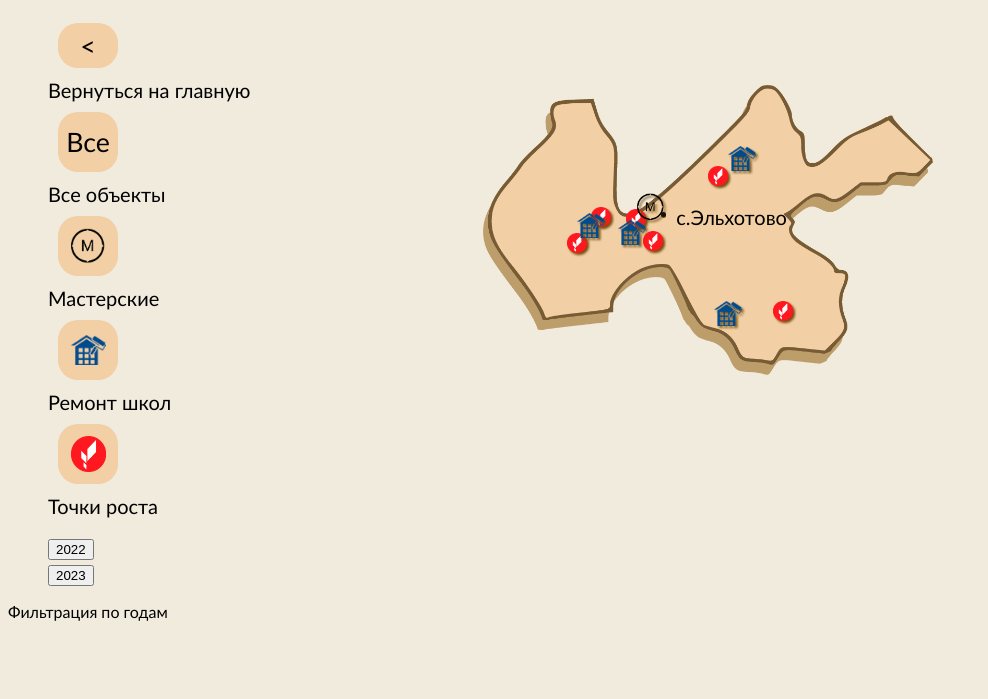
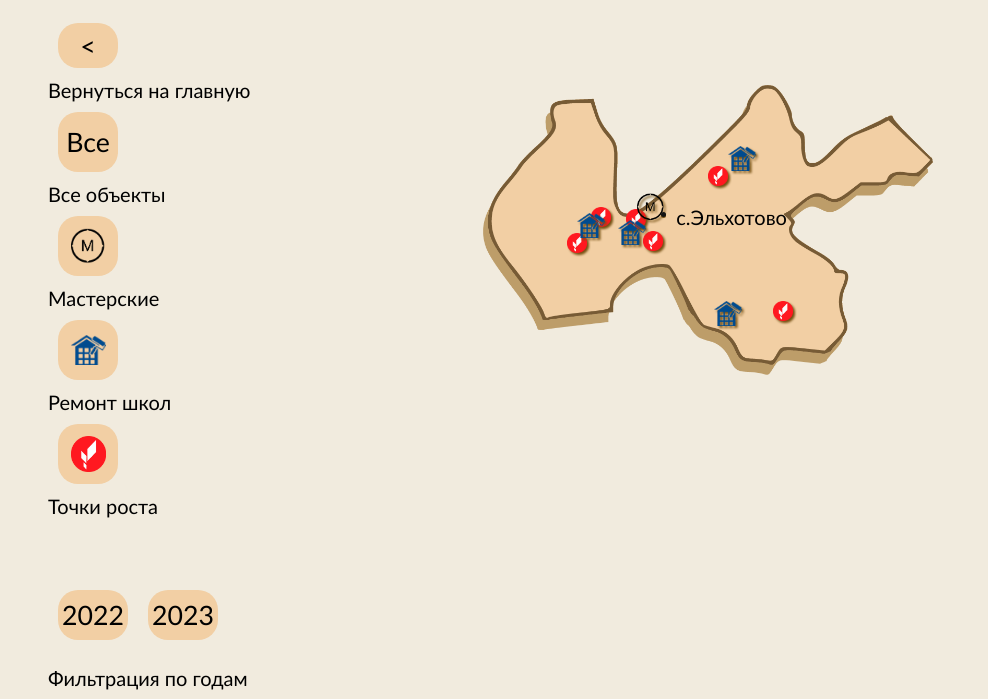
Before and after one commit to RF420/MAP, a plain HTML site: page pages/kirovskiy.html in a window 1280 px wide. Shown: the part 101-800 px from the top of the page, without its empty margins (0-988 px from the left). Drawn offline with Linux system fonts and the light colour scheme.

Commit message:
Update kirovskiy.css

```diff
--- a/pages/css/kirovskiy.css
+++ b/pages/css/kirovskiy.css
@@ -153,9 +153,46 @@ li img {
   height: 40px;
   width: 100px;
   border-radius: 15px;
-  background-color: #f3c372;
+  background-color: #f2cfa4;
   opacity: 0%;
 }
+
+.yf {
+  display: flex;
+  flex-direction: row;
+}
+.yt {
+  display: flex;
+  flex-direction: column;
+  position: absolute;
+  margin-top: 30px;
+}
+
+.yt span {
+  font-size: 15pt;
+  position: relative;
+  left: 40px;
+  font-family: "Trebuchet MS", "Lucida Sans Unicode", "Lucida Grande",
+    "Lucida Sans", Arial, sans-serif;
+}
+
+.yearfilter {
+  display: flex;
+  flex-direction: row;
+  align-items: center;
+  justify-content: center;
+  width: 70px;
+  height: 50px;
+  background-color: #f2cfa4;
+  border-style: hidden;
+  margin: 10px;
+  cursor: pointer;
+  border-radius: 20px;
+  font-size: 20pt;
+  font-family: "Trebuchet MS", "Lucida Sans Unicode", "Lucida Grande",
+    "Lucida Sans", Arial, sans-serif;
+}
+
 .acg {
   position: absolute;
   top: 298px;
```
